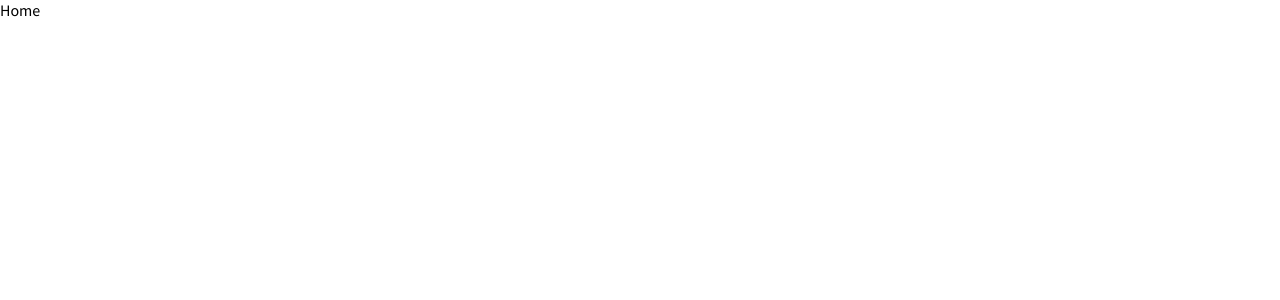
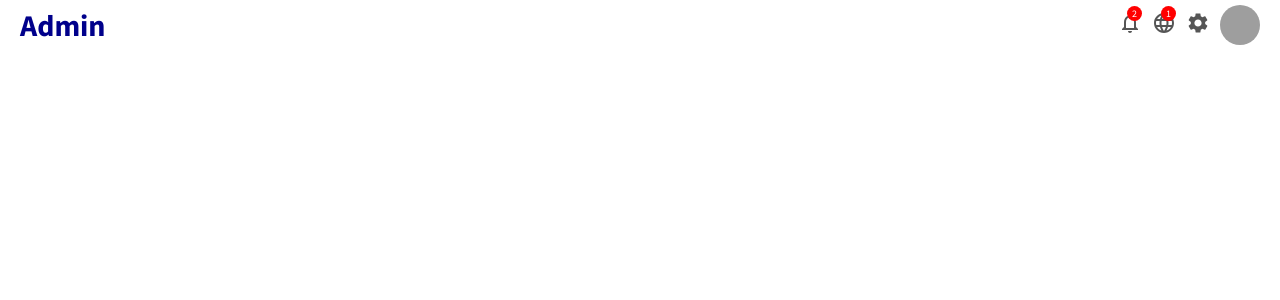
Before and after one commit to MohammedAboSido/React_Project11, a React (Create React App) app: page / in a window 1280 px wide. Shown: the top 300 px of the page. Built offline with nearby package versions, Linux system fonts and the light colour scheme; grey boxes are pictures that could not be loaded.

Commit message:
Topbar component

```diff
--- a/src/components/Home.jsx
+++ b/src/components/Home.jsx
@@ -1,9 +1,10 @@
 import React from "react";
+import Topbar from "./Topbar/Topbar";
 
 export default function Home() {
   return (
     <>
-      <div>Home</div>
+      <Topbar />
     </>
   );
 }
--- /dev/null
+++ b/src/components/Topbar/Topbar.jsx
@@ -0,0 +1,45 @@
+import React from "react";
+import {
+  LanguageIcon,
+  Logo,
+  NotificationsnoneIcon,
+  SettingsIcon,
+  TopbarAvatar,
+  TopbarContainer,
+  TopbarIconContainer,
+  TopbarWrapper,
+  TopIconBag,
+  Topleft,
+  TopRight,
+} from "./style";
+
+export default function Topbar() {
+  return (
+    <>
+      <TopbarContainer>
+        <TopbarWrapper>
+          <Topleft>
+            <Logo>Admin</Logo>
+          </Topleft>
+          <TopRight>
+            <TopbarIconContainer>
+              <NotificationsnoneIcon />
+              <TopIconBag>2</TopIconBag>
+            </TopbarIconContainer>
+            <TopbarIconContainer>
+              <LanguageIcon />
+              <TopIconBag>1</TopIconBag>
+            </TopbarIconContainer>
+            <TopbarIconContainer>
+              <SettingsIcon />
+            </TopbarIconContainer>
+            <TopbarAvatar
+              src="https://images.pexels.com/photos/1526814/pexels-photo-1526814.jpeg?auto=compress&cs=tinysrgb&dpr=2&w=500"
+              alt=""
+            />
+          </TopRight>
+        </TopbarWrapper>
+      </TopbarContainer>
+    </>
+  );
+}
--- /dev/null
+++ b/src/components/Topbar/index.jsx
@@ -0,0 +1 @@
+export { default } from "./Topbar";
--- /dev/null
+++ b/src/components/Topbar/style.jsx
@@ -0,0 +1,74 @@
+import styled from "@emotion/styled";
+import { Language, NotificationsNone, Settings } from "@material-ui/icons";
+
+export const TopbarContainer = styled("div")`
+  label: TopbarContainer;
+  width: 100%;
+  height: 50px;
+  background-color: white;
+  position: sticky;
+  top: 0;
+  z-index: 9999;
+`;
+export const TopbarWrapper = styled("div")`
+  label: TopbarWrapper;
+  height: 100%;
+  padding: 0 20px;
+  display: flex;
+  align-items: center;
+  justify-content: space-between;
+`;
+export const Topleft = styled("div")`
+  label: Topleft;
+`;
+export const Logo = styled("span")`
+  label: Logo;
+  font-weight: bold;
+  font-size: 30px;
+  color: darkblue;
+  cursor: pointer;
+`;
+export const TopRight = styled("div")`
+  label: TopRight;
+  display: flex;
+  align-items: center;
+`;
+export const TopbarIconContainer = styled("div")`
+  label: TopbarIconContainer;
+  position: relative;
+  cursor: pointer;
+  margin-right: 10px;
+  color: #555;
+`;
+export const NotificationsnoneIcon = styled(NotificationsNone)`
+  label: NotificationsnoneIcon;
+`;
+export const LanguageIcon = styled(Language)`
+  label: LanguageIcon;
+`;
+export const SettingsIcon = styled(Settings)`
+  label: SettingsIcon;
+`;
+export const TopIconBag = styled("span")`
+  label: TopIconBag;
+  width: 15px;
+  height: 15px;
+  position: absolute;
+  top: -5px;
+  right: 0;
+  background-color: red;
+  color: white;
+  border-radius: 50%;
+  display: flex;
+  align-items: center;
+  justify-content: center;
+  font-size: 10px;
+`;
+export const TopbarAvatar = styled("img")`
+  label: TopbarAvatar;
+  width: 40px;
+  height: 40px;
+  border-radius: 50%;
+  cursor: pointer;
+  object-fit: cover;
+`;
```
